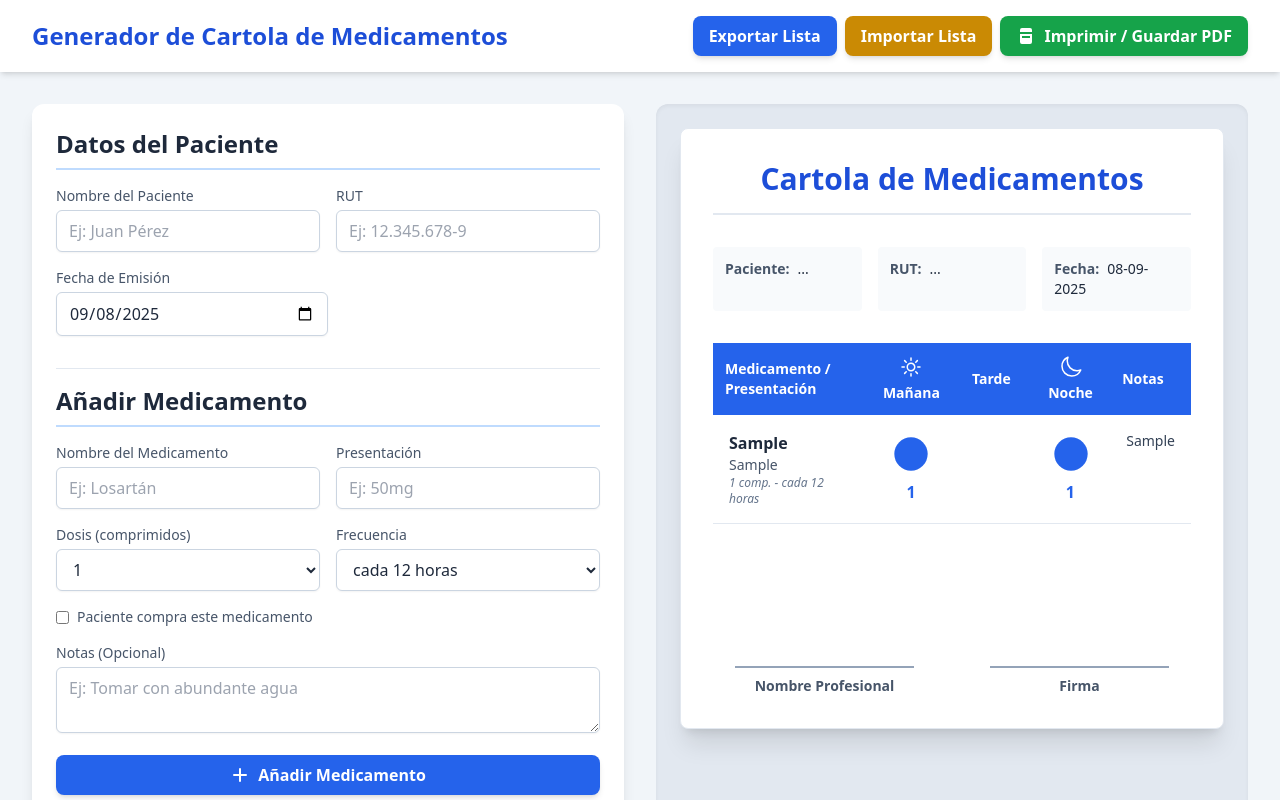
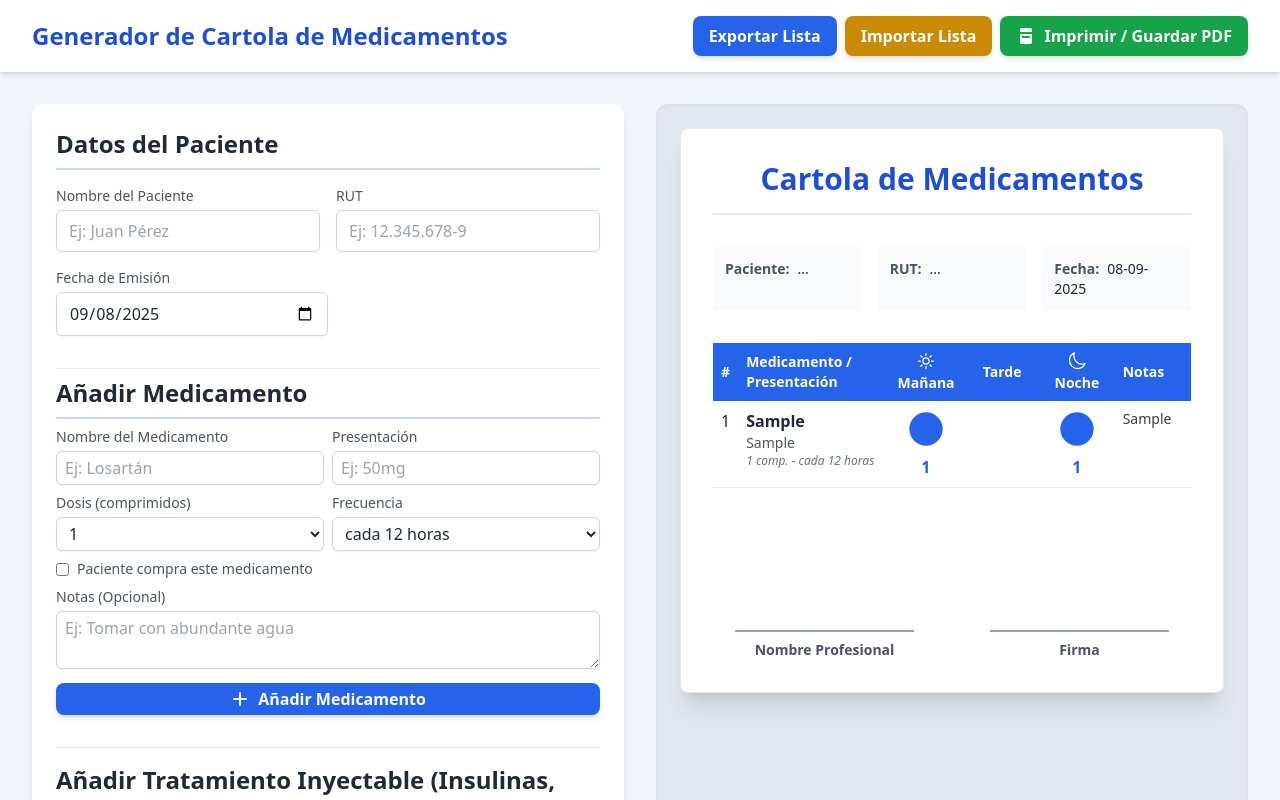
Before and after one commit to DanielOpazoD/Cartolamedicamentos, a React (Vite) app: page / in a window 1280 px wide. Both pictures are taken after typing "Sample", "Sample", "Sample" into the empty fields and a click on the button "Añadir Medicamento". Shown: the top 800 px of the page. Built offline with nearby package versions, Linux system fonts and the light colour scheme.

Commit message:
Compact medication table and form with numbering

```diff
--- a/components/MedicationForm.tsx
+++ b/components/MedicationForm.tsx
@@ -33,9 +33,9 @@ const MedicationForm: React.FC<MedicationFormProps> = ({ onAddMedication }) => {
     };
 
     return (
-        <form onSubmit={handleSubmit} className="space-y-4 pt-4 border-t border-slate-200">
+        <form onSubmit={handleSubmit} className="space-y-2 pt-2 border-t border-slate-200">
             <h2 className="text-2xl font-bold text-slate-800 border-b-2 border-blue-200 pb-2">Añadir Medicamento</h2>
-            <div className="grid grid-cols-1 sm:grid-cols-2 gap-4">
+            <div className="grid grid-cols-1 sm:grid-cols-2 gap-2">
                 <div>
                     <label htmlFor="medName" className="block text-sm font-medium text-slate-600 mb-1">Nombre del Medicamento</label>
                     <input
@@ -45,7 +45,7 @@ const MedicationForm: React.FC<MedicationFormProps> = ({ onAddMedication }) => {
                         value={medication.name}
                         onChange={handleChange}
                         placeholder="Ej: Losartán"
-                        className="w-full px-3 py-2 border border-slate-300 rounded-md shadow-sm focus:outline-none focus:ring-blue-500 focus:border-blue-500"
+                        className="w-full px-2 py-1 border border-slate-300 rounded-md shadow-sm focus:outline-none focus:ring-blue-500 focus:border-blue-500"
                         required
                     />
                 </div>
@@ -58,12 +58,12 @@ const MedicationForm: React.FC<MedicationFormProps> = ({ onAddMedication }) => {
                         value={medication.presentacion}
                         onChange={handleChange}
                         placeholder="Ej: 50mg"
-                        className="w-full px-3 py-2 border border-slate-300 rounded-md shadow-sm focus:outline-none focus:ring-blue-500 focus:border-blue-500"
+                        className="w-full px-2 py-1 border border-slate-300 rounded-md shadow-sm focus:outline-none focus:ring-blue-500 focus:border-blue-500"
                         required
                     />
                 </div>
             </div>
-             <div className="grid grid-cols-1 sm:grid-cols-2 gap-4">
+             <div className="grid grid-cols-1 sm:grid-cols-2 gap-2">
                 <div>
                     <label htmlFor="dose" className="block text-sm font-medium text-slate-600 mb-1">Dosis (comprimidos)</label>
                     <select
@@ -71,7 +71,7 @@ const MedicationForm: React.FC<MedicationFormProps> = ({ onAddMedication }) => {
                         name="dose"
                         value={medication.dose}
                         onChange={handleChange}
-                        className="w-full px-3 py-2 border border-slate-300 rounded-md shadow-sm focus:outline-none focus:ring-blue-500 focus:border-blue-500 bg-white"
+                        className="w-full px-2 py-1 border border-slate-300 rounded-md shadow-sm focus:outline-none focus:ring-blue-500 focus:border-blue-500 bg-white"
                     >
                         {Object.values(Dose).map(d => (
                             <option key={d} value={d}>{d}</option>
@@ -85,7 +85,7 @@ const MedicationForm: React.FC<MedicationFormProps> = ({ onAddMedication }) => {
                         name="frequency"
                         value={medication.frequency}
                         onChange={handleChange}
-                        className="w-full px-3 py-2 border border-slate-300 rounded-md shadow-sm focus:outline-none focus:ring-blue-500 focus:border-blue-500 bg-white"
+                        className="w-full px-2 py-1 border border-slate-300 rounded-md shadow-sm focus:outline-none focus:ring-blue-500 focus:border-blue-500 bg-white"
                     >
                         {Object.values(Frequency).map(freq => (
                             <option key={freq} value={freq}>{freq}</option>
@@ -113,12 +113,12 @@ const MedicationForm: React.FC<MedicationFormProps> = ({ onAddMedication }) => {
                     onChange={handleChange}
                     placeholder="Ej: Tomar con abundante agua"
                     rows={2}
-                    className="w-full px-3 py-2 border border-slate-300 rounded-md shadow-sm focus:outline-none focus:ring-blue-500 focus:border-blue-500"
+                    className="w-full px-2 py-1 border border-slate-300 rounded-md shadow-sm focus:outline-none focus:ring-blue-500 focus:border-blue-500"
                 />
             </div>
             <button
                 type="submit"
-                className="w-full bg-blue-600 hover:bg-blue-700 text-white font-bold py-2 px-4 rounded-lg shadow-md transition-transform transform hover:scale-105 flex items-center justify-center gap-2"
+                className="w-full bg-blue-600 hover:bg-blue-700 text-white font-bold py-1 px-3 rounded-lg shadow-md transition-transform transform hover:scale-105 flex items-center justify-center gap-2"
             >
                 <svg xmlns="http://www.w3.org/2000/svg" className="h-5 w-5" viewBox="0 0 20 20" fill="currentColor">
                     <path fillRule="evenodd" d="M10 3a1 1 0 011 1v5h5a1 1 0 110 2h-5v5a1 1 0 11-2 0v-5H4a1 1 0 110-2h5V4a1 1 0 011-1z" clipRule="evenodd" />
--- a/components/SchedulePreview.tsx
+++ b/components/SchedulePreview.tsx
@@ -128,25 +128,26 @@ const SchedulePreview: React.FC<SchedulePreviewProps> = ({ patient, medications,
                     <table className="w-full border-collapse">
                         <thead>
                             <tr className="bg-blue-600 text-white">
-                                <th className="p-3 text-left font-semibold text-sm w-1/3">Medicamento / Presentación</th>
-                                <th className="p-3 text-center font-semibold text-sm w-1/6">
-                                    <div className="flex flex-col items-center justify-center gap-1">
-                                        <SunIcon className="w-6 h-6" />
+                                <th className="p-2 text-center font-semibold text-sm w-12">#</th>
+                                <th className="p-2 text-left font-semibold text-sm w-1/3">Medicamento / Presentación</th>
+                                <th className="p-2 text-center font-semibold text-sm w-1/6">
+                                    <div className="flex flex-col items-center justify-center gap-0.5">
+                                        <SunIcon className="w-5 h-5" />
                                         <span>Mañana</span>
                                     </div>
                                 </th>
-                                <th className="p-3 text-center font-semibold text-sm w-1/6">
-                                    <div className="flex flex-col items-center justify-center gap-1">
+                                <th className="p-2 text-center font-semibold text-sm w-1/6">
+                                    <div className="flex flex-col items-center justify-center gap-0.5">
                                         <span>Tarde</span>
                                     </div>
                                 </th>
-                                <th className="p-3 text-center font-semibold text-sm w-1/6">
-                                    <div className="flex flex-col items-center justify-center gap-1">
-                                        <MoonIcon className="w-6 h-6" />
+                                <th className="p-2 text-center font-semibold text-sm w-1/6">
+                                    <div className="flex flex-col items-center justify-center gap-0.5">
+                                        <MoonIcon className="w-5 h-5" />
                                         <span>Noche</span>
                                     </div>
                                 </th>
-                                <th className="p-3 text-left font-semibold text-sm w-1/6">Notas</th>
+                                <th className="p-2 text-left font-semibold text-sm w-1/6">Notas</th>
                             </tr>
                         </thead>
                         <tbody contentEditable suppressContentEditableWarning>
@@ -154,7 +155,8 @@ const SchedulePreview: React.FC<SchedulePreviewProps> = ({ patient, medications,
                                 if (item.itemType === 'medication') {
                                     return (
                                         <tr key={item.id} className={`border-b border-slate-200 ${index % 2 === 0 ? 'bg-white' : 'bg-blue-50/50'}`}>
-                                            <td className="p-4 align-top">
+                                            <td className="p-2 text-center align-top">{index + 1}</td>
+                                            <td className="p-2 align-top">
                                                 <p className="font-bold text-md text-slate-800">
                                                     {item.requiresPurchase && (
                                                         <span contentEditable={false}>
@@ -166,16 +168,16 @@ const SchedulePreview: React.FC<SchedulePreviewProps> = ({ patient, medications,
                                                 <p className="text-sm text-slate-600">{item.presentacion}</p>
                                                 <p className="text-xs text-slate-500 italic">{`${item.dose} comp. - ${item.frequency}`}</p>
                                             </td>
-                                            <td className="p-4 text-center align-middle cursor-pointer" contentEditable={false} onClick={() => handleDoseClick(item.id, 'morning')}>
+                                            <td className="p-2 text-center align-middle cursor-pointer" contentEditable={false} onClick={() => handleDoseClick(item.id, 'morning')}>
                                                 {editableDoses[item.id]?.morning && <DoseVisualizer dose={editableDoses[item.id].morning} className="text-blue-600" />}
                                             </td>
-                                            <td className="p-4 text-center align-middle cursor-pointer" contentEditable={false} onClick={() => handleDoseClick(item.id, 'afternoon')}>
+                                            <td className="p-2 text-center align-middle cursor-pointer" contentEditable={false} onClick={() => handleDoseClick(item.id, 'afternoon')}>
                                                 {editableDoses[item.id]?.afternoon && <DoseVisualizer dose={editableDoses[item.id].afternoon} className="text-amber-500" />}
                                             </td>
-                                            <td className="p-4 text-center align-middle cursor-pointer" contentEditable={false} onClick={() => handleDoseClick(item.id, 'night')}>
+                                            <td className="p-2 text-center align-middle cursor-pointer" contentEditable={false} onClick={() => handleDoseClick(item.id, 'night')}>
                                                 {editableDoses[item.id]?.night && <DoseVisualizer dose={editableDoses[item.id].night} className="text-blue-600" />}
                                             </td>
-                                            <td className="p-4 align-top text-sm text-slate-700 whitespace-pre-wrap break-words">
+                                            <td className="p-2 align-top text-sm text-slate-700 whitespace-pre-wrap break-words">
                                                 {item.notes || ''}
                                             </td>
                                         </tr>
@@ -187,28 +189,29 @@ const SchedulePreview: React.FC<SchedulePreviewProps> = ({ patient, medications,
                                         .join('\n');
                                     return (
                                         <tr key={item.id} className={`border-b border-slate-200 ${index % 2 === 0 ? 'bg-white' : 'bg-blue-50/50'}`}>
-                                            <td className="p-4 align-top">
+                                            <td className="p-2 text-center align-top">{index + 1}</td>
+                                            <td className="p-2 align-top">
                                                 <p className="font-bold text-md text-slate-800">{item.type}</p>
                                                 <p className="text-sm text-teal-600">Inyectable</p>
                                             </td>
-                                            <td className="p-4 text-center align-middle" contentEditable={false}>
+                                            <td className="p-2 text-center align-middle" contentEditable={false}>
                                                 <div className="flex flex-col items-center gap-2">
                                                     {item.schedules.mañana.map(ins => (
                                                         <InjectableDoseVisualizer key={ins.id} dose={ins.dose} time={ins.time} className="text-blue-600"/>
                                                     ))}
                                                 </div>
                                             </td>
-                                            <td className="p-4 text-center align-middle" contentEditable={false}>
+                                            <td className="p-2 text-center align-middle" contentEditable={false}>
                                                 {/* typically not used in the afternoon */}
                                             </td>
-                                            <td className="p-4 text-center align-middle" contentEditable={false}>
+                                            <td className="p-2 text-center align-middle" contentEditable={false}>
                                                  <div className="flex flex-col items-center gap-2">
                                                     {item.schedules.noche.map(ins => (
                                                         <InjectableDoseVisualizer key={ins.id} dose={ins.dose} time={ins.time} className="text-blue-600"/>
                                                     ))}
                                                 </div>
                                             </td>
-                                            <td className="p-4 align-top text-sm text-slate-700 whitespace-pre-wrap break-words">
+                                            <td className="p-2 align-top text-sm text-slate-700 whitespace-pre-wrap break-words">
                                                 {allNotes}
                                             </td>
                                         </tr>
@@ -216,7 +219,7 @@ const SchedulePreview: React.FC<SchedulePreviewProps> = ({ patient, medications,
                                 }
                             }) : (
                                 <tr>
-                                    <td colSpan={5} className="text-center p-8 text-slate-500">
+                                    <td colSpan={6} className="text-center p-4 text-slate-500">
                                         <p>Añada un medicamento o tratamiento inyectable para verlo aquí.</p>
                                     </td>
                                 </tr>
```
